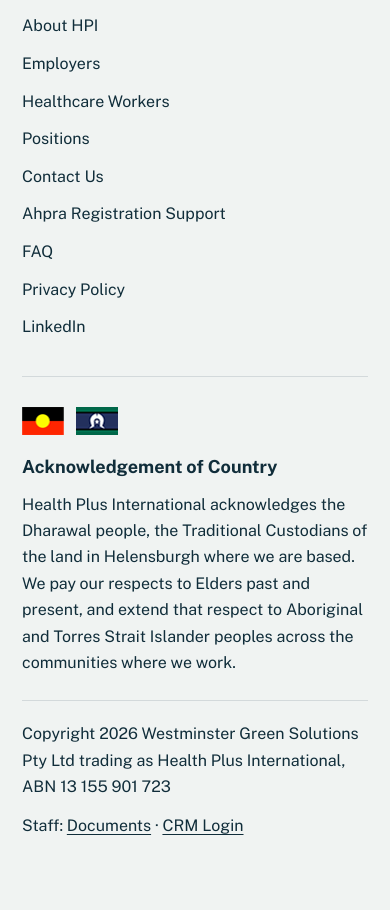
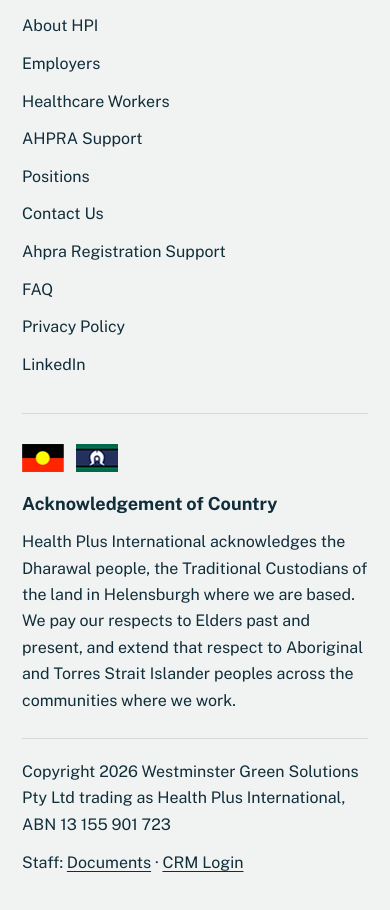
Before and after one commit to wgsaus-dotcom/Healthplus, a Next.js app: page / in a window 390 px wide. Shown: the part 4760-5670 px from the top of the page. Built offline with nearby package versions, Linux system fonts and the light colour scheme.

Commit message:
Improve AHPRA navigation and responsive page layout

```diff
--- a/app/SiteChrome.tsx
+++ b/app/SiteChrome.tsx
@@ -5,6 +5,7 @@ const navigation = [
   ["About HPI", "/about"],
   ["Employers", "/employers"],
   ["Healthcare Workers", "/work-with-us"],
+  ["AHPRA Support", "/ahpra-registration-support"],
   ["Positions", "/roles"],
   ["Contact Us", "#contact"],
 ] as const;
@@ -32,7 +33,6 @@ export function SiteHeader() {
           <a className="hpi-action" href="/employers#request">Request Workers</a>
           <a className="hpi-action hpi-action-outline" href="/work-with-us#apply">Find Healthcare Work</a>
           {navigation.map(([label, href]) => <a key={href} href={href}>{label}</a>)}
-          <a href="/ahpra-registration-support">Ahpra Registration Support</a>
           <a href="/faq">FAQ</a>
           <a href="/privacy">Privacy Policy</a>
         </nav>
```
